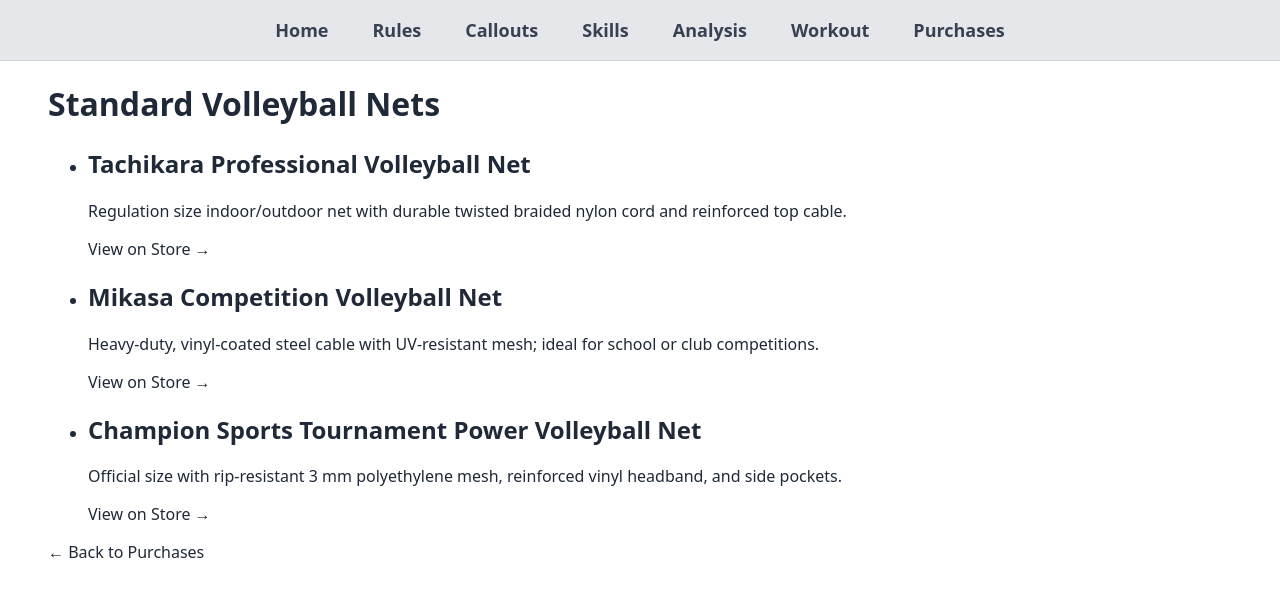
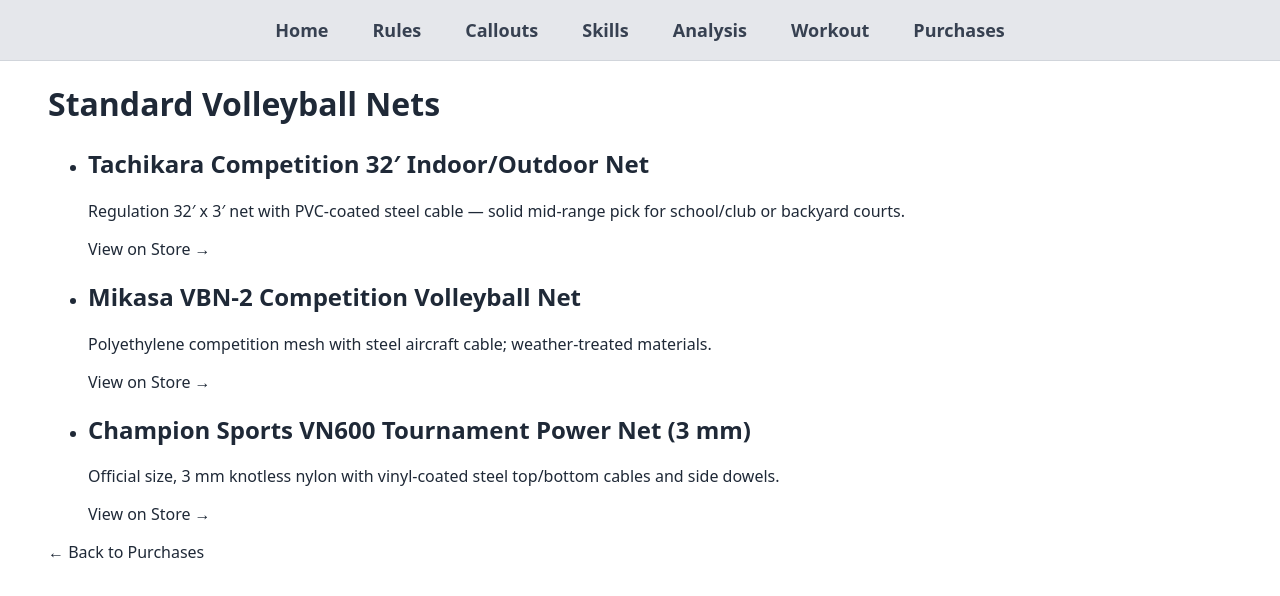
Before and after one commit to blueweriy/volleyball-ai-website, a React (Vite) app: page /purchases/nets/standard in a window 1280 px wide. Shown: the top 596 px of the page. Built offline with nearby package versions, Linux system fonts and the light colour scheme.

Commit message:
Update NetsStandard.jsx

```diff
--- a/src/pages/purchases/NetsStandard.jsx
+++ b/src/pages/purchases/NetsStandard.jsx
@@ -4,19 +4,19 @@ import { Link } from 'react-router-dom';
 
 const items = [
   {
-    name: 'Tachikara Professional Volleyball Net',
-    desc: 'Regulation size indoor/outdoor net with durable twisted braided nylon cord and reinforced top cable.',
-    url: 'https://www.amazon.com/Tachikara-Competition-Volleyball-Net/dp/B0000AS7W8'
+    name: 'Tachikara Competition 32′ Indoor/Outdoor Net',
+    desc: 'Regulation 32′ x 3′ net with PVC-coated steel cable — solid mid-range pick for school/club or backyard courts.',
+    url: 'https://www.walmart.com/ip/Tachikara-Competition-32-Indoor-Outdoor-Volleyball-Net/17460519'
   },
   {
-    name: 'Mikasa Competition Volleyball Net',
-    desc: 'Heavy-duty, vinyl-coated steel cable with UV-resistant mesh; ideal for school or club competitions.',
-    url: 'https://www.amazon.com/Mikasa-VBN-2-Competition-Volleyball-Net/dp/B0007VHYXO'
+    name: 'Mikasa VBN-2 Competition Volleyball Net',
+    desc: 'Polyethylene competition mesh with steel aircraft cable; weather-treated materials.',
+    url: 'https://www.amazon.com/Mikasa-VBN-2-Competition-Volleyball-Net/dp/B00091PQPY'
   },
   {
-    name: 'Champion Sports Tournament Power Volleyball Net',
-    desc: 'Official size with rip-resistant 3 mm polyethylene mesh, reinforced vinyl headband, and side pockets.',
-    url: 'https://www.amazon.com/Champion-Sports-Tournament-Volleyball-Nylon/dp/B0007VHV3K'
+    name: 'Champion Sports VN600 Tournament Power Net (3 mm)',
+    desc: 'Official size, 3 mm knotless nylon with vinyl-coated steel top/bottom cables and side dowels.',
+    url: 'https://www.athleticstuff.com/champion-sports-vn600-tournament-power-volleyball-net/'
   }
 ];
 
@@ -24,9 +24,10 @@ export default function NetsStandard() {
   return (
     <div
       className="bg-white text-gray-900 py-16 leading-relaxed"
-      style={{ paddingLeft: "3rem", paddingRight: "3rem" }}
+      style={{ paddingLeft: '3rem', paddingRight: '3rem' }}
     >
       <h1 className="text-3xl font-bold mb-6">Standard Volleyball Nets</h1>
+
       <ul className="space-y-6">
         {items.map((it) => (
           <li key={it.name} className="p-0">
@@ -43,6 +44,7 @@ export default function NetsStandard() {
           </li>
         ))}
       </ul>
+
       <Link to="/purchases" className="mt-8 inline-block text-blue-600 hover:underline">
         ← Back to Purchases
       </Link>
```
